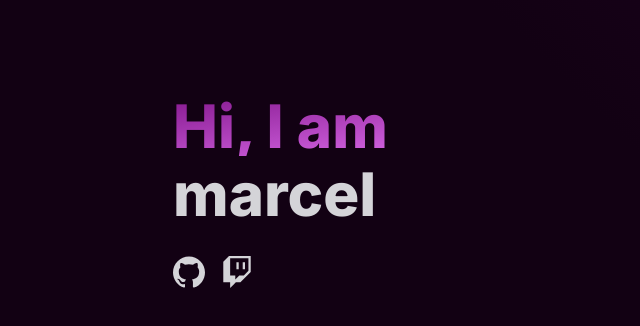
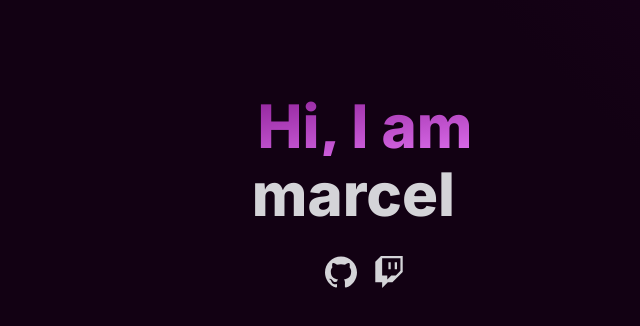
Before and after one commit to maersux/maersux.dev-ts, a Next.js app: page / in a window 1280 px wide. Shown: the top 326 px of the page, without its empty margins (275-915 px from the left). Built offline with nearby package versions, Linux system fonts and the light colour scheme.

Commit message:
style: center aligned text

```diff
--- a/src/app/page.tsx
+++ b/src/app/page.tsx
@@ -6,7 +6,7 @@ export default function Home() {
     <main className="min-h-dvh flex flex-col items-center p-12 md:p-24">
       <div className="w-96 max-w-[90%] flex flex-col gap-8">
         <MainHeading />
-        <div className="flex flex-row items-center gap-4">
+        <div className="flex flex-row items-center justify-center gap-4">
           <IconLink username="maersux" size={32} platform="github" />
           <IconLink username="maersux" size={32} platform="twitch" />
         </div>
--- a/src/components/header.tsx
+++ b/src/components/header.tsx
@@ -5,7 +5,7 @@ import { FC } from 'react';
 
 export const MainHeading: FC = () => {
   return (
-    <h1 className="flex flex-col gap-2 text-3xl md:text-6xl font-extrabold">
+    <h1 className="flex flex-col gap-2 text-3xl md:text-6xl font-extrabold text-center">
       <span className="inline-block text-transparent bg-fuchsia-400 bg-clip-text bg-gradient-to-br from-fuchsia-800 to-fuchsia-400">
         Hi, I am
       </span>
```
